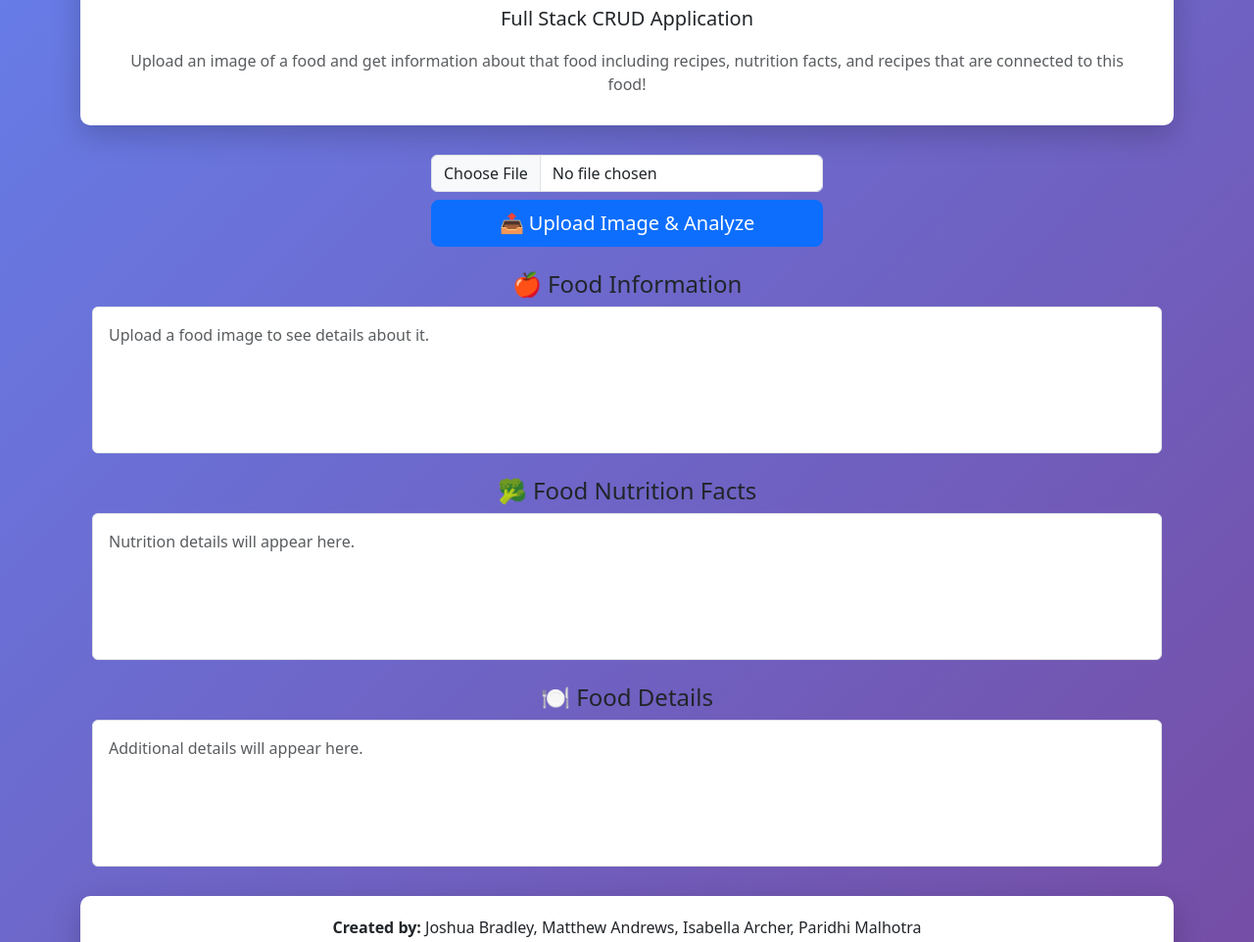
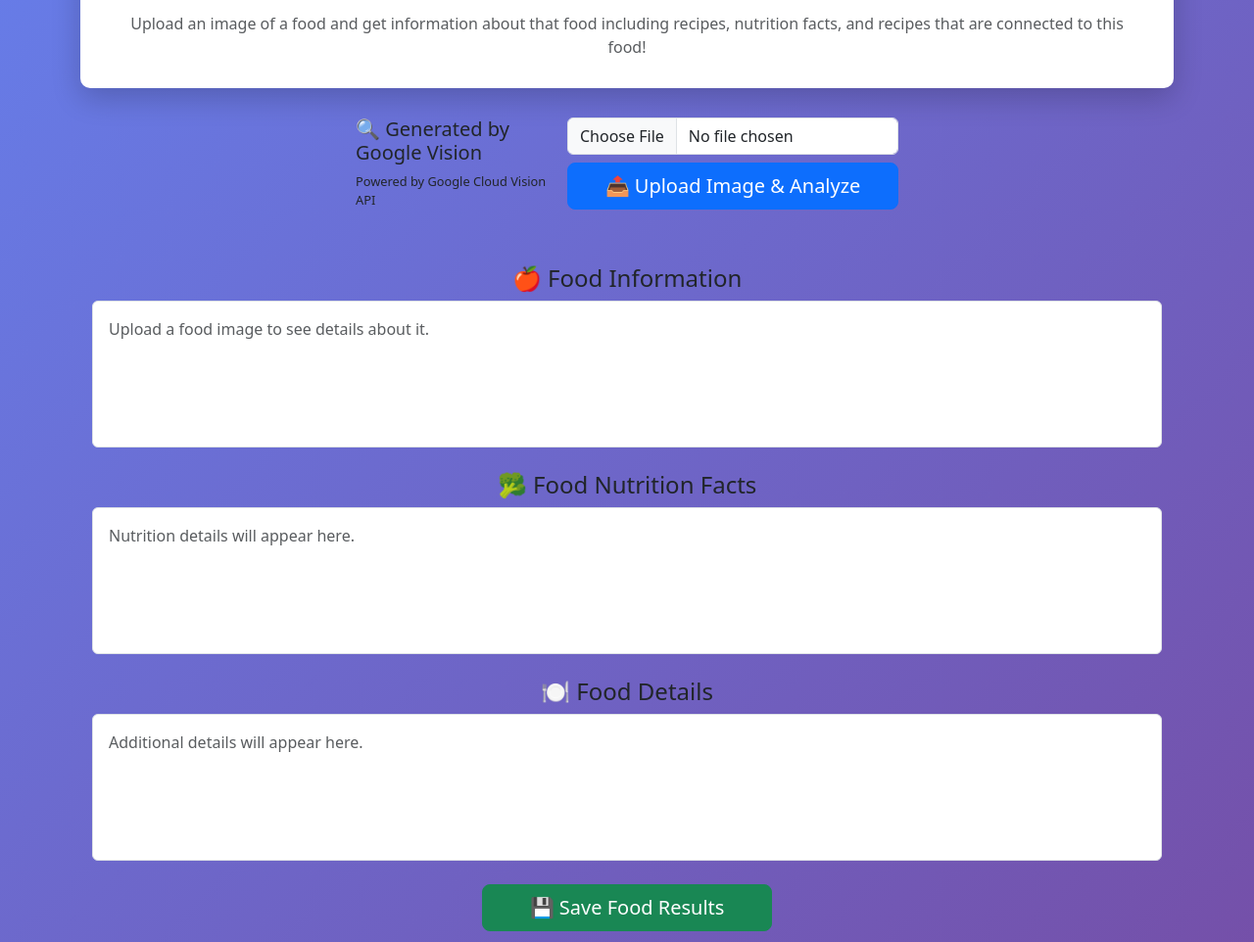
Before and after one commit to mandrews3/Foodies, a website: page public/josh.html in a window 1280 px wide. Shown: the part 121-1083 px from the top of the page at 98% size. Drawn offline with nearby package versions, Linux system fonts and the light colour scheme.

Commit message:
Update josh.html

```diff
--- a/public/josh.html
+++ b/public/josh.html
@@ -20,27 +20,29 @@
         <!-- Header -->
         <div class="app-header text-center">
             <h1 class="display-4">SnackChat: For all your food needs.</h1>
-            <p class="lead">Full Stack CRUD Application</p>
+            <p class="lead"></p>
             <p class="text-muted mb-0">Upload an image of a food and get information about that food including recipes,
                 nutrition facts, and recipes that are connected to this food!</p>
         </div>
 
         <!-- Image Upload -->
-        <div class="text-center mb-3">
+        <div class="d-flex justify-content-center gap-3 mb-3 flex-wrap">
+            <!-- API Info Box -->
+            <div class="api-info-box" style="max-width: 200px; height: 95px;">
+                <h5 class="mb-2">🔍 Generated by Google Vision</h5>
+                <p class="mb-0" style="font-size: 0.8rem;">Powered by Google Cloud Vision API</p>
+            </div>
+
+            <div class="text-center">
                 <form id="imageUploadForm" enctype="multipart/form-data" class="mx-auto" style="max-width: 400px;">
-                <input
-                    type="file"
-                    id="imageInput"
-                    name="image"
-                    accept="image/*"
-                    class="form-control mb-2"
-                    required>
+                    <input type="file" id="imageInput" name="image" accept="image/*" class="form-control mb-2" required>
                     <button type="submit" class="btn btn-primary btn-lg w-100">
                         📤 Upload Image & Analyze
                     </button>
                 </form>
                 <p id="error-text" class="text-danger mt-2"></p>
             </div>
+
 
             <!-- Loading Icon -->
             <div id="loadingSpinner" class="text-center my-3" style="display: none;">
@@ -84,6 +86,15 @@
                         </p>
                     </div>
                 </div>
+                <!-- Save Button -->
+                <div class="text-center mb-4">
+                    <button id="saveButton" class="btn btn-success btn-lg px-5">
+                        💾 Save Food Results
+                    </button>
+                    <p id="saveMessage" class="text-white mt-2" style="display: none; font-weight: bold;">
+                        ✓ Saved! (Feature coming soon)
+                    </p>
+                </div>
 
             </div>
 
```
Lines whose indentation alone changed are shown as unchanged.
